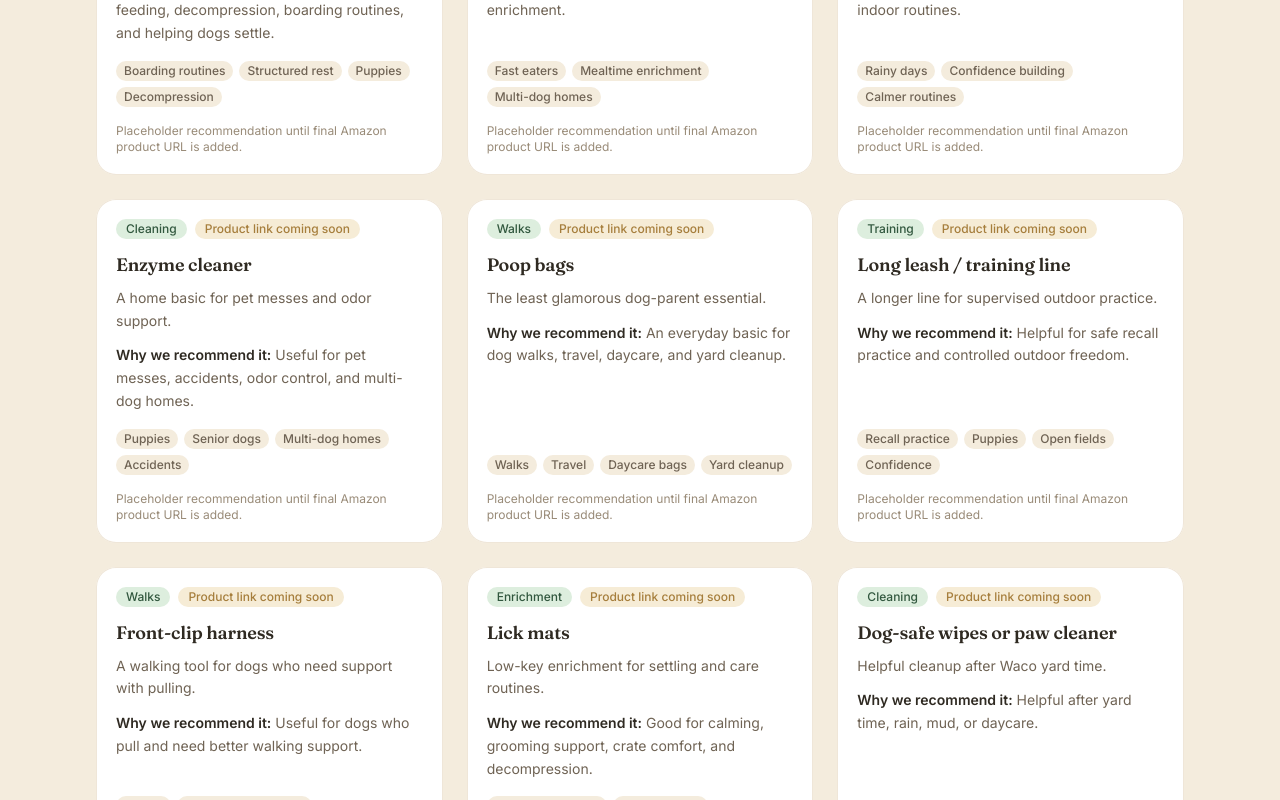
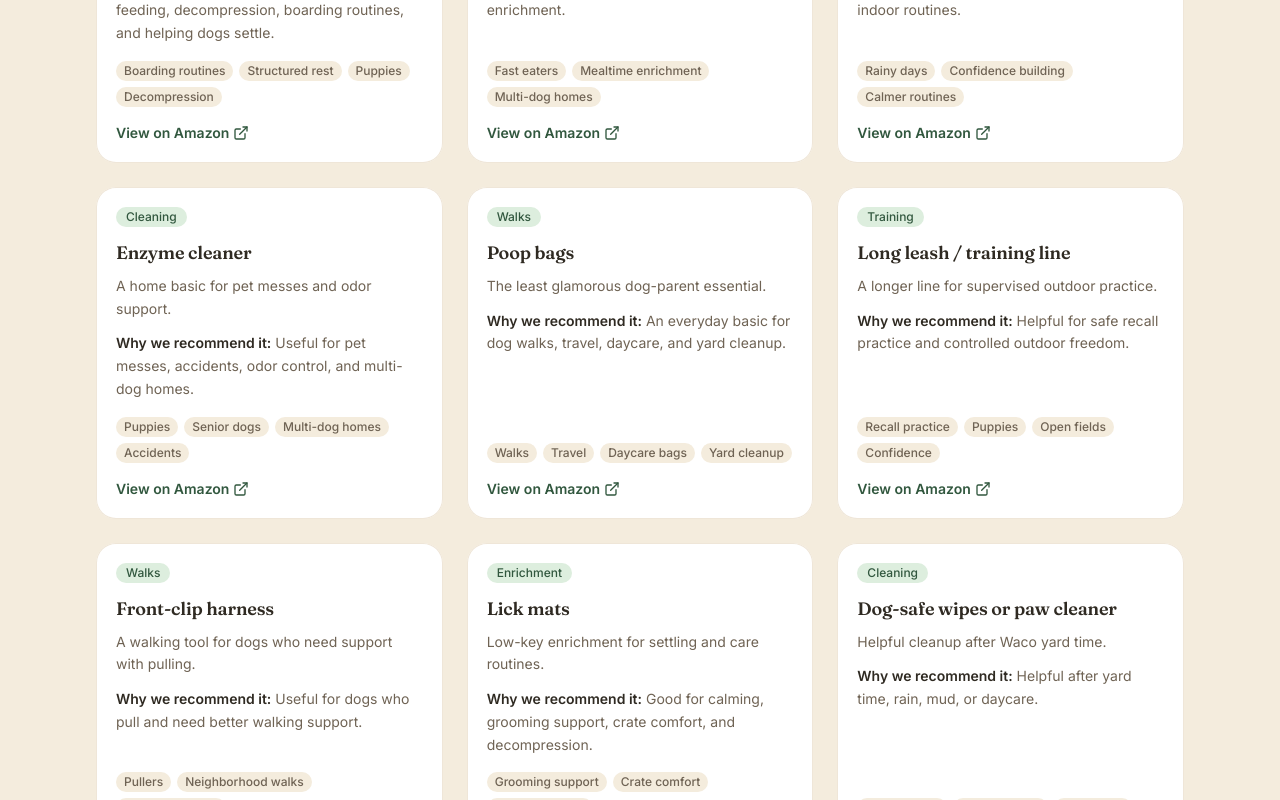
Before and after one commit to JackyeC/keep-waco-wagging, a Next.js app: page /shop in a window 1280 px wide. Shown: the part 1080-1880 px from the top of the page. Built offline with nearby package versions, Linux system fonts and the light colour scheme.

Commit message:
feat: wire Amazon shop links and add Yappy Hours party imagery
Restore affiliate product URLs with the platinumpet05-20 tag and add
AI-enhanced Yappy Hours photos to the page header and homepage card.

Co-authored-by: Cursor <cursoragent@cursor.com>

```diff
--- a/src/app/page.tsx
+++ b/src/app/page.tsx
@@ -295,8 +295,8 @@ export default function HomePage() {
           <article className="flex flex-col overflow-hidden rounded-card bg-white ring-1 ring-inset ring-clay/70">
             <div className="relative aspect-[16/9]">
               <SitePhoto
-                src={sitePhotos.community.src}
-                alt={sitePhotos.community.alt}
+                src={sitePhotos.yappyHoursCard.src}
+                alt={sitePhotos.yappyHoursCard.alt}
                 sizes="(max-width: 768px) 100vw, 50vw"
               />
             </div>
--- a/src/app/shop/page.tsx
+++ b/src/app/shop/page.tsx
@@ -21,7 +21,7 @@ export default function ShopPage() {
       <PageHeader
         eyebrow="Shop"
         title="Dog products we recommend"
-        description="Practical dog-care basics for Waco pet parents. Product links are placeholders until final Amazon URLs are added."
+        description="Practical dog-care basics for Waco pet parents. Purchases through our Amazon links support Keep Waco Wagging at no extra cost to you."
         tone="sage"
       />
       <Section tone="paper">
--- a/src/app/yappy-hours/page.tsx
+++ b/src/app/yappy-hours/page.tsx
@@ -24,7 +24,7 @@ export default function YappyHoursPage() {
         description={yappyHours.intro}
         tone="sky"
         showSponsor
-        image={sitePhotos.community}
+        image={sitePhotos.yappyHours}
       >
         <div className="flex flex-wrap gap-3">
           <Button href="#rsvp" size="lg">
--- a/src/components/ProductRecommendationCard.tsx
+++ b/src/components/ProductRecommendationCard.tsx
@@ -39,7 +39,7 @@ export function ProductRecommendationCard({
           rel="noopener noreferrer sponsored"
           className="mt-4 inline-flex items-center gap-1 text-sm font-semibold text-sage-700 hover:text-sage-800"
         >
-          View product <ExternalLink className="h-4 w-4" />
+          View on Amazon <ExternalLink className="h-4 w-4" />
         </Link>
       ) : (
         <p className="mt-4 text-xs text-bark-faint">
--- a/src/data/products.ts
+++ b/src/data/products.ts
@@ -1,6 +1,10 @@
+import { buildAmazonAffiliateUrl } from "@/lib/site";
 import type { ProductRecommendation } from "@/lib/types";
 
-export const productRecommendations: ProductRecommendation[] = [
+const productRecommendations: Omit<
+  ProductRecommendation,
+  "amazonUrl" | "affiliateReady"
+>[] = [
   {
     id: "crates",
     title: "Crates",
@@ -9,7 +13,7 @@ export const productRecommendations: ProductRecommendation[] = [
     whyWeLikeIt:
       "Useful for safe rest, feeding, decompression, boarding routines, and helping dogs settle.",
     bestFor: ["Boarding routines", "Structured rest", "Puppies", "Decompression"],
-    affiliateReady: false,
+    asin: "B0002DIKLG",
   },
   {
     id: "slow-feeders",
@@ -19,7 +23,7 @@ export const productRecommendations: ProductRecommendation[] = [
     whyWeLikeIt:
       "Helpful for dogs who eat too quickly or need a little extra mealtime enrichment.",
     bestFor: ["Fast eaters", "Mealtime enrichment", "Multi-dog homes"],
-    affiliateReady: false,
+    asin: "B00FQTU9H0",
   },
   {
     id: "puzzle-feeders",
@@ -29,7 +33,7 @@ export const productRecommendations: ProductRecommendation[] = [
     whyWeLikeIt:
       "Great for mental stimulation, confidence building, and calmer indoor routines.",
     bestFor: ["Rainy days", "Confidence building", "Calmer routines"],
-    affiliateReady: false,
+    asin: "B07D4JWF4Z",
   },
   {
     id: "enzyme-cleaner",
@@ -39,7 +43,7 @@ export const productRecommendations: ProductRecommendation[] = [
     whyWeLikeIt:
       "Useful for pet messes, accidents, odor control, and multi-dog homes.",
     bestFor: ["Puppies", "Senior dogs", "Multi-dog homes", "Accidents"],
-    affiliateReady: false,
+    asin: "B0002AS47G",
   },
   {
     id: "poop-bags",
@@ -49,7 +53,7 @@ export const productRecommendations: ProductRecommendation[] = [
     whyWeLikeIt:
       "An everyday basic for dog walks, travel, daycare, and yard cleanup.",
     bestFor: ["Walks", "Travel", "Daycare bags", "Yard cleanup"],
-    affiliateReady: false,
+    asin: "B00BSYR7K8",
   },
   {
     id: "long-leash",
@@ -59,7 +63,7 @@ export const productRecommendations: ProductRecommendation[] = [
     whyWeLikeIt:
       "Helpful for safe recall practice and controlled outdoor freedom.",
     bestFor: ["Recall practice", "Puppies", "Open fields", "Confidence"],
-    affiliateReady: false,
+    asin: "B0092LSKR6",
   },
   {
     id: "front-clip-harness",
@@ -69,7 +73,7 @@ export const productRecommendations: ProductRecommendation[] = [
     whyWeLikeIt:
       "Useful for dogs who pull and need better walking support.",
     bestFor: ["Pullers", "Neighborhood walks", "Training support"],
-    affiliateReady: false,
+    asin: "B00HQAHSFA",
   },
   {
     id: "lick-mats",
@@ -79,7 +83,7 @@ export const productRecommendations: ProductRecommendation[] = [
     whyWeLikeIt:
       "Good for calming, grooming support, crate comfort, and decompression.",
     bestFor: ["Grooming support", "Crate comfort", "Decompression"],
-    affiliateReady: false,
+    asin: "B07MFQZSMF",
   },
   {
     id: "dog-wipes-paw-cleaner",
@@ -89,7 +93,7 @@ export const productRecommendations: ProductRecommendation[] = [
     whyWeLikeIt:
       "Helpful after yard time, rain, mud, or daycare.",
     bestFor: ["Muddy paws", "Daycare bags", "Rainy days"],
-    affiliateReady: false,
+    asin: "B01EIG7A9C",
   },
   {
     id: "washable-beds-crate-mats",
@@ -99,14 +103,29 @@ export const productRecommendations: ProductRecommendation[] = [
     whyWeLikeIt:
       "Easier to clean and safer than sending sentimental blankets or precious items to boarding/daycare.",
     bestFor: ["Boarding", "Crates", "Senior dogs", "Easy cleanup"],
-    affiliateReady: false,
+    asin: "B075CYMYK6",
   },
 ];
 
+function withAffiliateLinks(
+  products: Omit<ProductRecommendation, "amazonUrl" | "affiliateReady">[],
+): ProductRecommendation[] {
+  return products.map((product) => {
+    const amazonUrl = buildAmazonAffiliateUrl(product.asin);
+    return {
+      ...product,
+      amazonUrl,
+      affiliateReady: Boolean(amazonUrl),
+    };
+  });
+}
+
+const hydratedProducts = withAffiliateLinks(productRecommendations);
+
 export function getProductRecommendations() {
-  return productRecommendations;
+  return hydratedProducts;
 }
 
 export function getFeaturedProductRecommendations(limit = 4) {
-  return productRecommendations.slice(0, limit);
+  return hydratedProducts.slice(0, limit);
 }
--- a/src/data/sitePhotos.ts
+++ b/src/data/sitePhotos.ts
@@ -27,6 +27,14 @@ export const sitePhotos = {
   community: {
     src: "/pictures/community-walk.webp",
     alt: "Dogs relaxing together in a shaded Waco backyard",
+  },
+  yappyHours: {
+    src: "/pictures/yappy-hours-party.webp",
+    alt: "Dogs in colorful bandanas at a festive Yappy Hour backyard party in Waco",
+  },
+  yappyHoursCard: {
+    src: "/pictures/yappy-hours-card.webp",
+    alt: "Happy dogs socializing at a Yappy Hour meetup with string lights and bandanas",
   },
   founders: {
     src: "/pictures/founders-jackye-todd.webp",
--- a/src/lib/site.ts
+++ b/src/lib/site.ts
@@ -65,6 +65,7 @@ export const cityConfig = {
     todd: "Todd Clayton",
   },
   monetization: {
+    amazonAssociatesTag: "platinumpet05-20",
     affiliateDisclosure:
       "As an Amazon Associate I earn from qualifying purchases.",
     productDisclosure:
@@ -204,7 +205,10 @@ export const socialLinks = cityConfig.social;
 export const monetization = cityConfig.monetization;
 
 export function getAmazonAssociatesTag(): string | undefined {
-  return process.env.AMAZON_ASSOCIATES_TAG;
+  return (
+    process.env.AMAZON_ASSOCIATES_TAG ||
+    cityConfig.monetization.amazonAssociatesTag
+  );
 }
 
 export function buildAmazonAffiliateUrl(asin?: string): string | undefined {
--- a/src/lib/types.ts
+++ b/src/lib/types.ts
@@ -217,6 +217,8 @@ export type ProductRecommendation = {
   description: string;
   whyWeLikeIt: string;
   bestFor: string[];
+  /** Amazon Standard Identification Number for affiliate link */
+  asin?: string;
   amazonUrl?: string;
   imageUrl?: string;
   affiliateReady: boolean;
```
Also changed, not shown: public/pictures/yappy-hours-card.webp (added), public/pictures/yappy-hours-party.webp (added).
